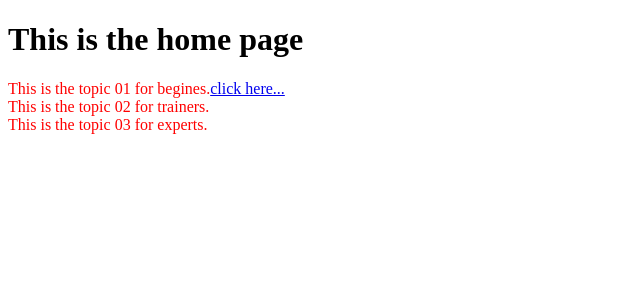
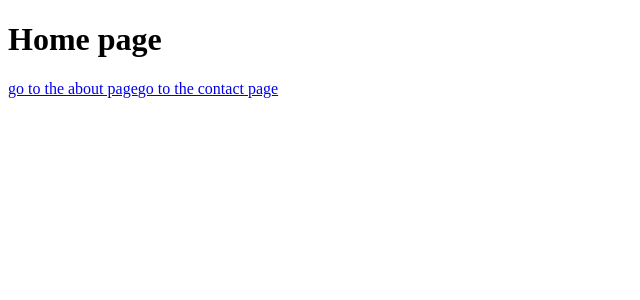
Before and after one commit to VimukthiTVGuru/React.js_first_project, a React (Create React App) app: page / in a window 1280 px wide. Shown: the top 300 px of the page, without its empty margins (0-640 px from the left). Built offline with nearby package versions, Linux system fonts and the light colour scheme.

Commit message:
React Routers

```diff
--- a/package.json
+++ b/package.json
@@ -8,6 +8,7 @@
     "@testing-library/user-event": "^13.5.0",
     "react": "^18.2.0",
     "react-dom": "^18.2.0",
+    "react-router-dom": "^6.14.1",
     "react-scripts": "5.0.1",
     "web-vitals": "^2.1.4"
   },
--- a/src/App.js
+++ b/src/App.js
@@ -1,8 +1,26 @@
 import Home from './Pages/Home';
+import About from './Pages/About';
+import Contact from './Pages/Contact';
+import {BrowserRouter as Router,Route,Routes} from 'react-router-dom';
 function App() {
   return (
     <div className="App">
-      <Home/>
+      <Router>
+        <div>
+          <Routes>
+
+            <Route path='/'element= {<Home/>}>
+            </Route>
+
+            <Route path='/About'element= {<About/>}>
+            </Route>
+
+            <Route path='/Contact'element= {<Contact/>}>
+            </Route>
+
+          </Routes>
+        </div>
+      </Router>
     </div>
   );
 }
--- /dev/null
+++ b/src/Pages/About.js
@@ -0,0 +1,9 @@
+import React from 'react'
+
+export default function About() {
+  return (
+    <div>
+      <h1>About page</h1>
+    </div>
+  )
+}
--- /dev/null
+++ b/src/Pages/Contact.js
@@ -0,0 +1,9 @@
+import React from 'react'
+
+export default function Contact() {
+  return (
+    <div>
+      <h1>Contact page</h1>
+    </div>
+  )
+}
--- a/src/Pages/Home.js
+++ b/src/Pages/Home.js
@@ -1,14 +1,11 @@
 import React from 'react'
-import TopicBox from '../components/TopicBox'
+import { Link } from 'react-router-dom'
 export default function Home() {
   return (
     <div>
-      <h1>This is the home page</h1>
-      <TopicBox topics="01" for="begines">
-        <span><a href='www.ikman.lk'>click here...</a></span>
-      </TopicBox>
-      <TopicBox topics="02" for="trainers"/>
-      <TopicBox topics="03" for="experts"/>
+      <h1>Home page</h1>
+      <Link to="/About">go to the about page</Link>
+      <Link to="/Contact">go to the contact page</Link>
     </div>
   )
 }
--- a/src/components/TopicBox.js
+++ /dev/null
@@ -1,13 +0,0 @@
-import React from 'react'
-import './topicbox.css'
-export default function TopicBox(props) {
-
-  return (
-    <div>
-      <div className='topicBox'>
-        <span>This is the topic {props.topics} for {props.for}.</span>
-        {props.children}
-      </div>
-    </div>
-  )
-}
--- a/src/components/topicbox.css
+++ /dev/null
@@ -1,3 +0,0 @@
-.topicBox{
-    color: red;
-}
```
Also changed, not shown: 1 other file (tests, documents, lock files or other folders).
